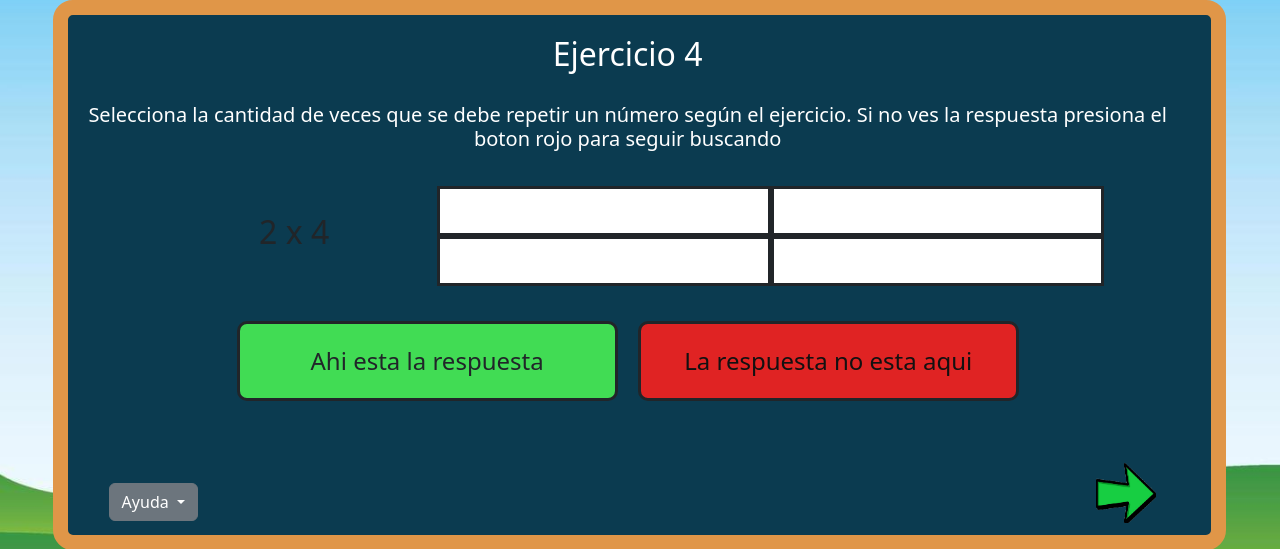
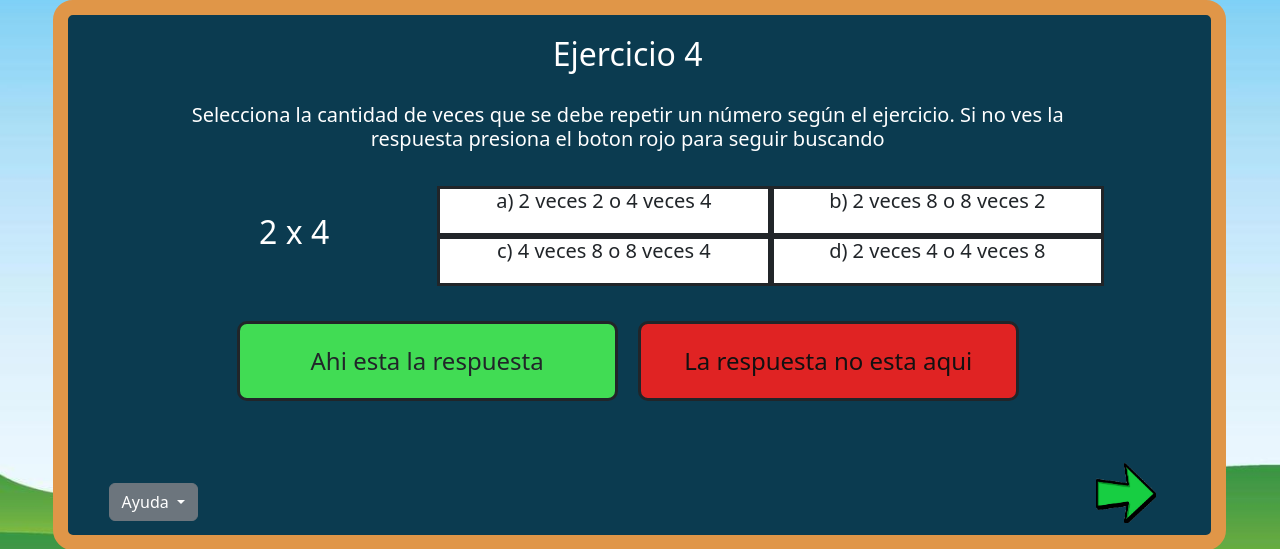
Before and after one commit to BrandonTrimer/AplicacionWebPG, a PHP site: page /aplicacionwebpg/paginaN4 in a window 1280 px wide. Shown: the part 56-605 px from the top of the page. Run offline with PHP 8.4, Linux system fonts and the light colour scheme.

Commit message:
Detalles de color y centrado
Cambio de color y centrado en el texto de los ejercicios

```diff
--- a/vista/css/estilos.css
+++ b/vista/css/estilos.css
@@ -106,13 +106,18 @@ body {
   fondo antiguo*/
   margin: 0 auto;
 }
+
 .row > h2,
-h5 {
+.row > h5,
+.row > div > h2 {
   color: white;
 }
 .contenedor-presentacion {
   display: flex;
   justify-content: center;
+}
+.row > h5 {
+  width: 80%;
 }
 .texto-img {
   display: flex;
--- a/vista/paginaHistoriaEjer.php
+++ b/vista/paginaHistoriaEjer.php
@@ -79,7 +79,7 @@ $limite = 0;
 
         <!----------------------- CUADRO 1 ------------------------------>
            <div id="collapseOne" class="accordion-collapse collapse show" aria-labelledby="headingOne" data-bs-parent="#accordionExample">
-           <div class="row txt-historia-ejer">
+           <div class="row txt-historia-ejer justify-content-md-center text-center">
               <h2>Ejercicios</h2>
               <h5>Seleccione el ejercicio que está correcto </h5>
             </div>
--- a/vista/paginaN1.php
+++ b/vista/paginaN1.php
@@ -7,7 +7,7 @@ $numCenRam = rand(1,9);
 
   <div class="contenedor-ejercicios col-md-11 animate__animated animate__bounceInRight">
     <div class="contenedor-nivel row text-center">
-        <div class="row">
+        <div class="row justify-content-md-center text-center">
 
             <h2>Ejercicio 1</h2>
             <h5>Llena las casillas según el valor que representa el número</h5>
--- a/vista/paginaN4.php
+++ b/vista/paginaN4.php
@@ -36,9 +36,9 @@ $posicion[3] = $opciones1[$numR1[3]];
 
   <div class="contenedor-ejercicios col-md-11 animate__animated animate__bounceInRight">
     <div class="contenedor-nivel row text-center">
-        <div class="row">
+        <div class="row justify-content-md-center text-center">
             <h2>Ejercicio 4</h2>
-            <h5>Selecciona la cantidad de veces que se debe repetir un número según el ejercicio. Si no ves la respuesta presiona el boton rojo para seguir buscando</h5>
+            <h5 class="txtEjer">Selecciona la cantidad de veces que se debe repetir un número según el ejercicio. Si no ves la respuesta presiona el boton rojo para seguir buscando</h5>
         </div>
         <div class="row justify-content-md-center text-center cont-opt">
             <div class="col-md-3 align-self-center">
--- a/vista/paginaN5.php
+++ b/vista/paginaN5.php
@@ -27,7 +27,7 @@ $posicion[3] = $opciones1[$numR1[3]];
 
   <div class="contenedor-ejercicios col-md-11 animate__animated animate__bounceInRight">
     <div class="contenedor-nivel row text-center">
-        <div class="row">
+        <div class="row justify-content-md-center text-center">
             <h2>Ejercicio 5</h2>
             <h5>Seleccione la división interpretada como multiplicación, si no ves la respuesta presiona el boton rojo para seguir buscando</h5>
         </div>
```
